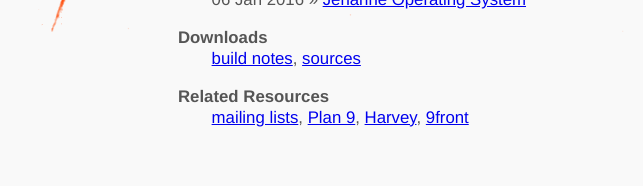
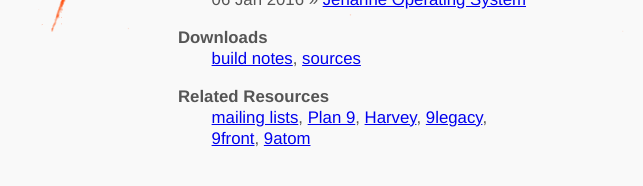
Before and after one commit to JehanneOS/jehanneos.github.io, a Jekyll site: the page built from index.html, in a window 1280 px wide. Shown: the part 466-652 px from the top of the page, without its empty margins (312-955 px from the left). Built offline with Jekyll 4.4.1, drawn with Linux system fonts in a browser that asks for light colours.

Commit message:
index.html: more external links

```diff
--- a/index.html
+++ b/index.html
@@ -46,7 +46,9 @@
 					<a href="https://groups.google.com/forum/#!forum/jehanneos">mailing lists</a>,
 					<a href="http://plan9.bell-labs.com/plan9/">Plan 9</a>,
 					<a href="http://harvey-os.org">Harvey</a>,
-					<a href="http://9front.org/">9front</a>
+					<a href="http://9legacy.org/">9legacy</a>,
+					<a href="http://9front.org/">9front</a>,
+					<a href="http://www.9atom.org/">9atom</a>
 				</dd>
 			</dl>
 		</div>
```
